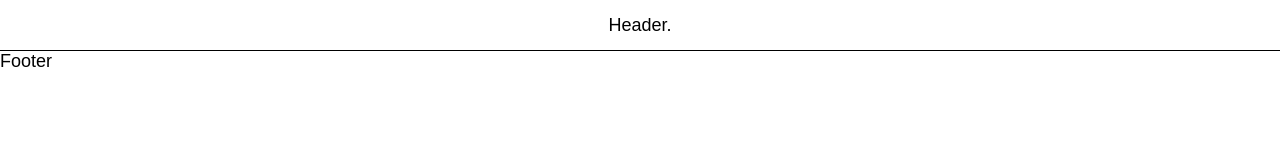
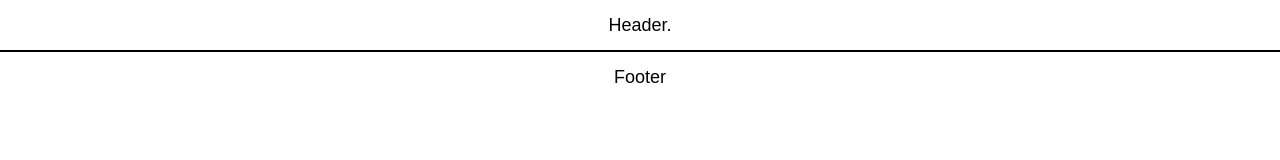
Before and after one commit to ooloo-io/github-flow-haruman, a website: page src/index.html in a window 1280 px wide. Drawn offline with nearby package versions, Linux system fonts and the light colour scheme.

Commit message:
Footer implented in stylesheet

```diff
--- a/src/styles.css
+++ b/src/styles.css
@@ -10,3 +10,12 @@ body {
   align-items: center;
   border-bottom: 1px solid black;
 }
+
+.footer {
+  height: 50px;
+  display: flex;
+  justify-content: center;
+  align-items: center;
+  border-top: 1px solid black;
+}
+Again commit th
```
